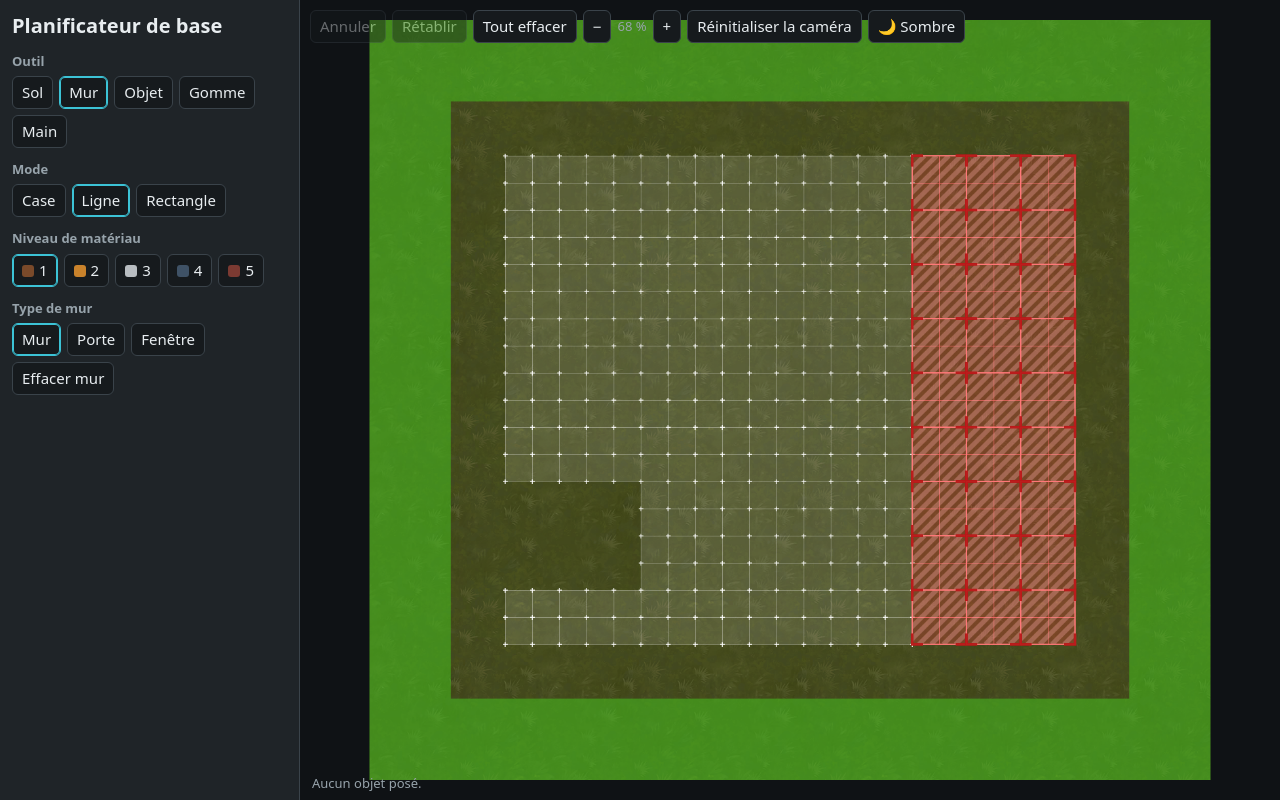
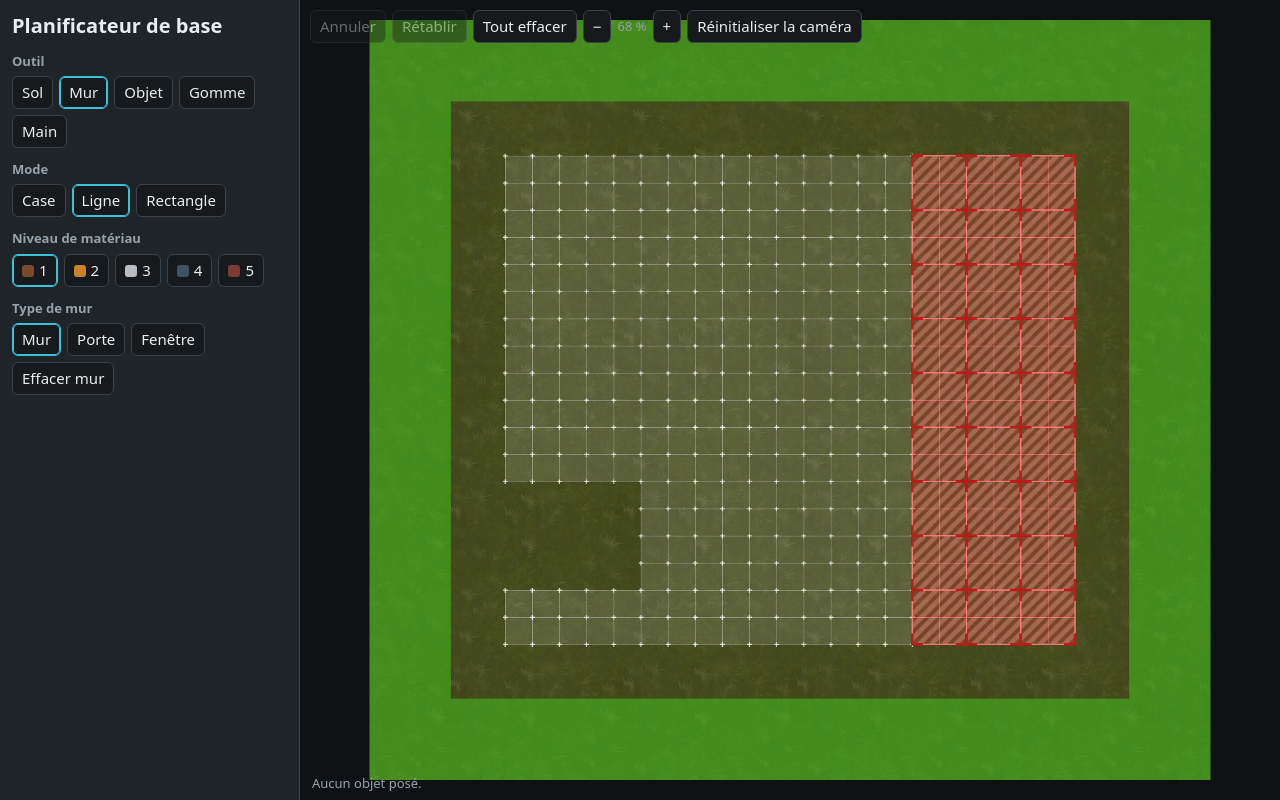
Before and after one commit to ObiwankenobiLD/base-planner, a Next.js app: page / in a window 1280 px wide. Built offline with nearby package versions, Linux system fonts and the light colour scheme.

Commit message:
Remove theme management from Planner component
Removed theme state and related effects for dark/light mode.

```diff
--- a/src/components/Planner.tsx
+++ b/src/components/Planner.tsx
@@ -126,9 +126,6 @@ export default function Planner() {
   const [ask, setAsk] = useState<Pt | null>(null) // carré rouge en attente de confirmation de suppression
   const [pv, setPv] = useState<Shape | null>(null)
   const [tick, setTick] = useState(0)
-  const [theme, setTheme] = useState<'dark' | 'light'>('dark') // thème sombre / clair (suit le navigateur au premier lancement, puis mémorisé)
-  useEffect(() => { try { const t = localStorage.getItem('base-planner-theme'); setTheme(t === 'light' || t === 'dark' ? t : matchMedia('(prefers-color-scheme: light)').matches ? 'light' : 'dark') } catch {} }, [])
-  useEffect(() => { document.documentElement.dataset.theme = theme; try { localStorage.setItem('base-planner-theme', theme) } catch {} }, [theme])
   const cv = useRef<HTMLCanvasElement>(null)
   const undo = useRef<Plan[]>([]), redo = useRef<Plan[]>([])
   const drag = useRef<{ a: Tgt; path: Pt[] } | null>(null)
@@ -320,7 +317,6 @@ export default function Planner() {
           <button onClick={() => commit(freshPlan())}>Tout effacer</button>
           <button onClick={() => zoomCenter(1 / 1.2)}>−</button><span className="mu">{Math.round(cam.z * 100)} %</span><button onClick={() => zoomCenter(1.2)}>+</button>
           <button onClick={fit}>Réinitialiser la caméra</button>
-          <button onClick={() => setTheme(t => t === 'dark' ? 'light' : 'dark')}>{theme === 'dark' ? '☀ Clair' : '🌙 Sombre'}</button>
         </div>
         <p className="foot mu">{CATALOG.filter(i => counts[i.id]).map(i => `${i.name} : ${counts[i.id]}`).join(' · ') || 'Aucun objet posé.'}</p>
       </section>
```
